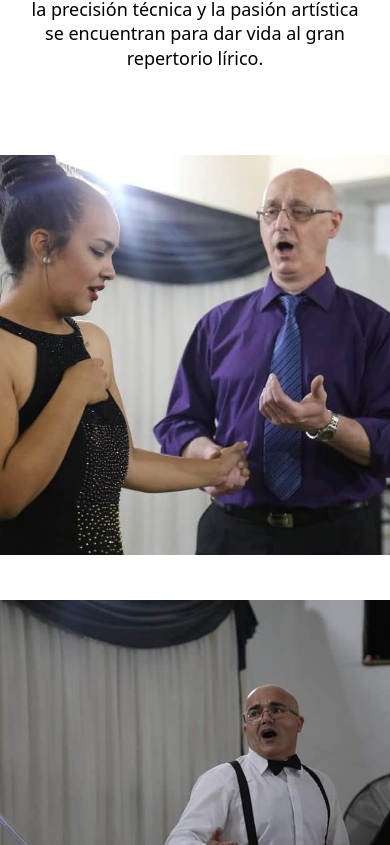
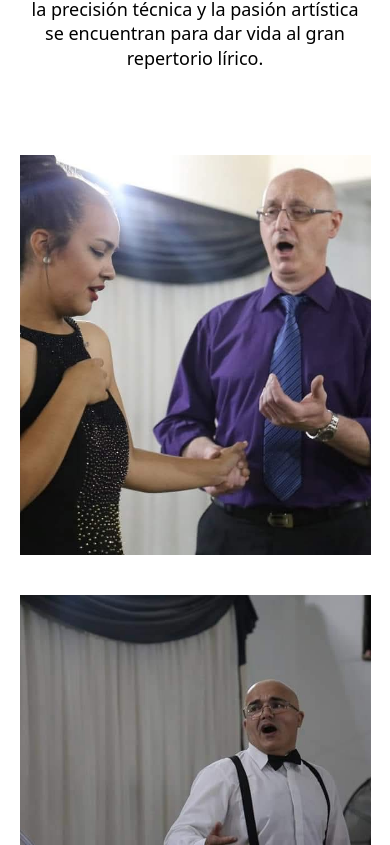
Before and after one commit to NataliaSethson/CalliopeLyrica, a React (Vite) app: page /Conciertos in a window 390 px wide. Shown: the part 819-1664 px from the top of the page. Built offline with nearby package versions, Linux system fonts and the light colour scheme.

Commit message:
cambios responsive componente concierto

```diff
--- a/src/componentes/Conciertos/Conciertos.css
+++ b/src/componentes/Conciertos/Conciertos.css
@@ -30,6 +30,19 @@
   display: block;
 }
 
+@media (max-width: 900px) {
+  .imgContConciertos {
+    grid-template-columns: 1fr;
+    gap: 10px;
+  }
+
+  .imgConcert {
+    width: 70%;
+    height: 550px;
+  }
+
+}
+
 @media (max-width: 768px) {
   .textConcert {
     font-size: 20px;
@@ -38,13 +51,12 @@
 
   .imgContConciertos {
     grid-template-columns: 1fr;
-    gap: 15px;
-    margin: 40px auto 70px;
+    gap: 10px;
   }
 
   .imgConcert {
-    height: 450px;
-    width: 100%;
+    height: 500px;
+    width: 70%;
     margin: 15px !important;
   }
 }
@@ -58,13 +70,27 @@
 
   .imgContConciertos {
     grid-template-columns: 1fr;
-    gap: 15px;
+    gap: 10px;
 
   }
 
   .imgConcert {
-    width: 100%;
+    width: 90%;
     height: 400px;
     margin: 15px !important;
   }
 }
+
+@media (max-width: 300px) {
+  .imgContConciertos {
+    grid-template-columns: 1fr;
+    gap: 10px;
+
+  }
+
+  .imgConcert {
+    width: 90%;
+    height: 250px;
+    margin: 15px !important;
+  }
+}
```
